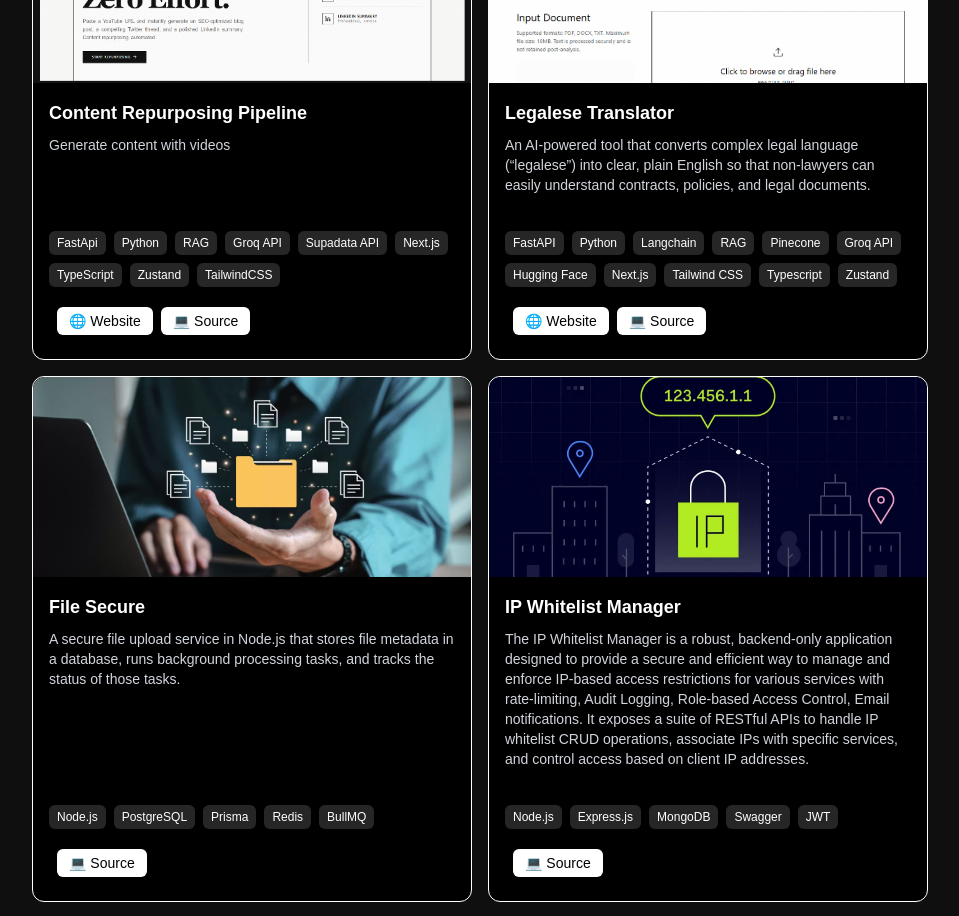
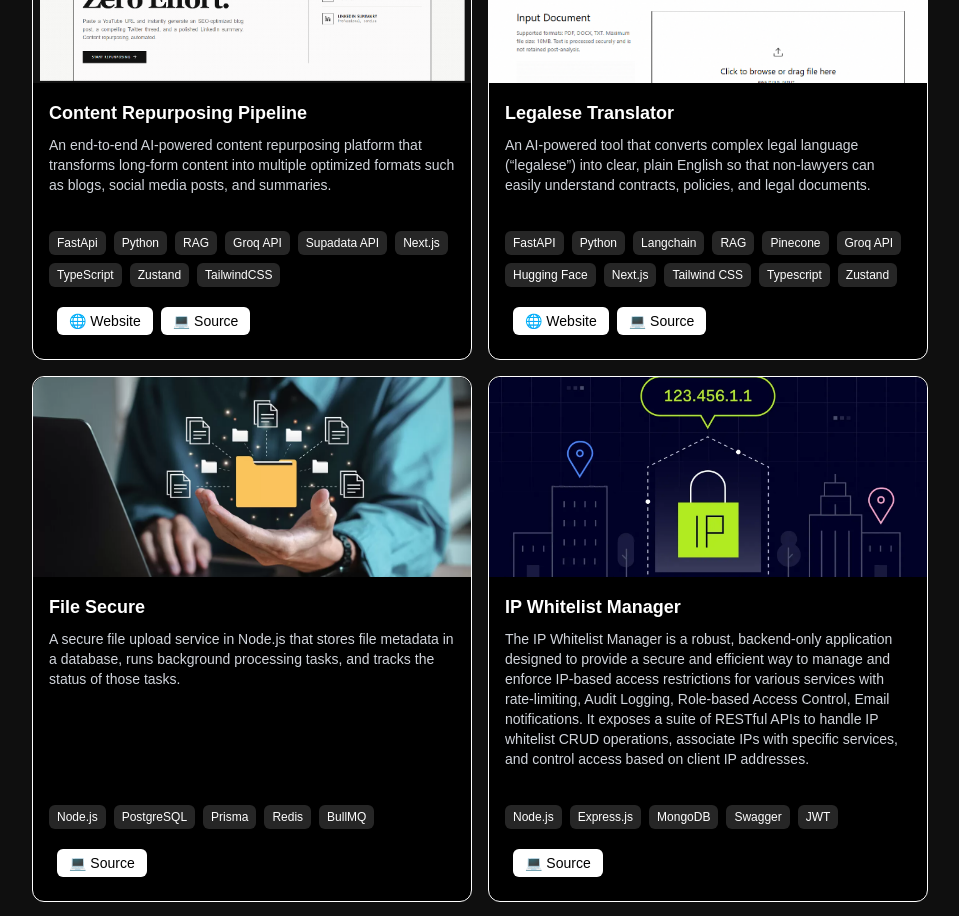
Before and after one commit to Vedant005/vedant.com, a Next.js app: page / in a window 1280 px wide. Shown: the part 1300-2216 px from the top of the page, without its empty margins (160-1119 px from the left). Built offline with nearby package versions, Linux system fonts and the light colour scheme.

Commit message:
feat: update project description for Content Repurposing Pipeline

```diff
--- a/src/app/components/Projects.tsx
+++ b/src/app/components/Projects.tsx
@@ -14,7 +14,8 @@ type Project = {
 const projects: Project[] = [
   {
     title: "Content Repurposing Pipeline",
-    description: "Generate content with videos",
+    description:
+      "An end-to-end AI-powered content repurposing platform that transforms long-form content into multiple optimized formats such as blogs, social media posts, and summaries.",
     image: "/Content_home.png",
     tech: [
       "FastApi",
```
